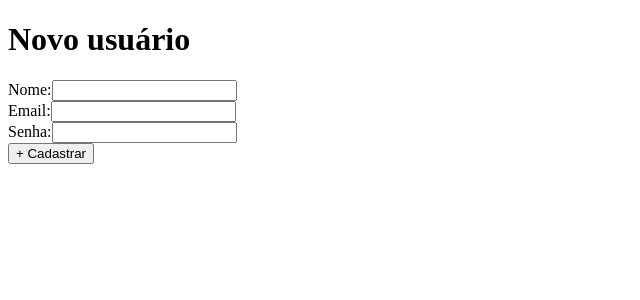
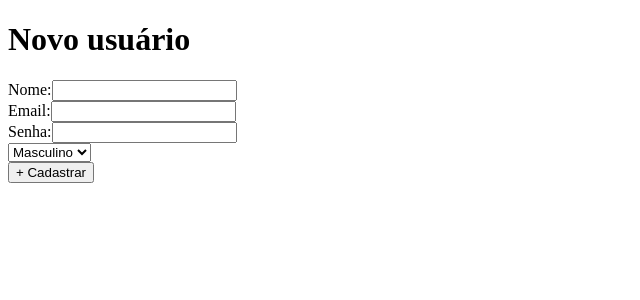
Before and after one commit to Julioclma/react-learning, a React (Create React App) app: page / in a window 1280 px wide. Shown: the top 300 px of the page, without its empty margins (0-640 px from the left). Built offline with nearby package versions, Linux system fonts and the light colour scheme.

Commit message:
manipulando formulários, centralizando todo o form em uma unica função

```diff
--- a/src/App.js
+++ b/src/App.js
@@ -5,27 +5,36 @@ class App extends Component {
   constructor(props) {
     super(props);
     this.state = {
-      name: '',
-      email: '',
-      password: '',
-      error: ''
+      form: {
+        name: '',
+        email: '',
+        password: '',
+        gender: 'male'
+      }
     }
 
     this.showData = this.showData.bind(this);
+    this.formData = this.formData.bind(this);
   }
 
   showData(event) {
     event.preventDefault();
-    const { name, email, password } = this.state;
+    const { name, email, password, gender } = this.state.form;
 
-    if(name !== '' && email !== '' && password !== ''){
-      alert(`Nome: ${name} \nEmail: ${email} \nSenha: ${password}`);
-      this.setState({error: ''});
+    if (name !== '' && email !== '' && password !== '') {
+      alert(`Nome: ${name} \nEmail: ${email} \nSenha: ${password}\nSexo: ${gender}`);
+      this.setState({ error: '' });
       return;
     }
 
-    this.setState({error: 'Preencha todos os campos!'});
+    this.setState({ error: 'Preencha todos os campos!' });
 
+  }
+
+  formData(element) {
+    let form = this.state.form;
+    form[element.target.name] = element.target.value;
+    this.setState({ form: form });
   }
 
 
@@ -37,11 +46,17 @@ class App extends Component {
         <form onSubmit={this.showData}>
           {this.state.error && <p>{this.state.error}</p>}
           <label>Nome:</label>
-          <input type="text" name="name" value={this.state.name} onChange={(element) => this.setState({ name: element.target.value })} /><br></br>
+          <input type="text" name="name" value={this.state.form.name} onChange={this.formData} /><br></br>
           <label>Email:</label>
-          <input type="email" name="email" value={this.state.email} onChange={(element) => this.setState({ email: element.target.value })} /><br></br>
+          <input type="email" name="email" value={this.state.form.email} onChange={this.formData} /><br></br>
           <label>Senha:</label>
-          <input type="password" name="password" value={this.state.password} onChange={(element) => this.setState({ password: element.target.value })} /><br></br>
+          <input type="password" name="password" value={this.state.form.password} onChange={this.formData} /><br></br>
+          <select name="gender" value={this.state.form.gender} onChange={this.formData} >
+            <option value="male">Masculino</option>
+            <option value="female">Feminino</option>
+          </select><br></br>
+
+
           <button type="submit">+ Cadastrar</button>
         </form>
       </div>
```
